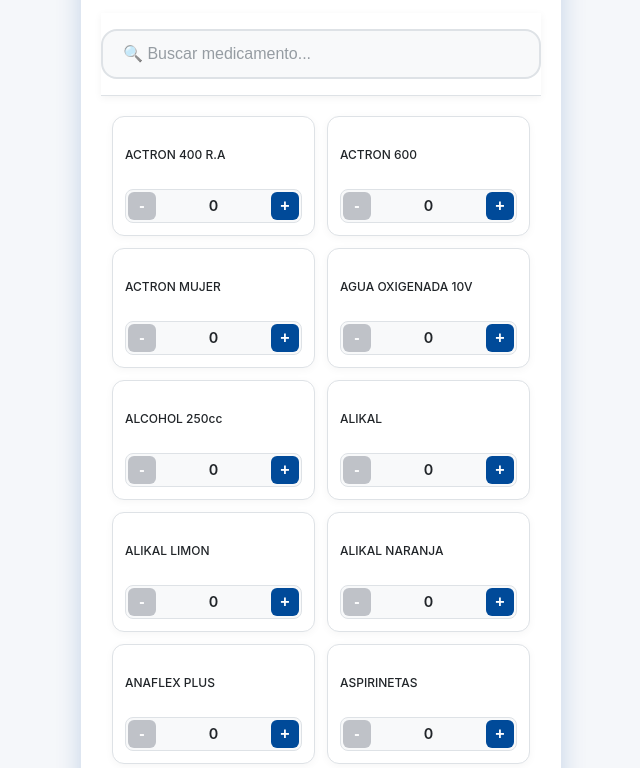
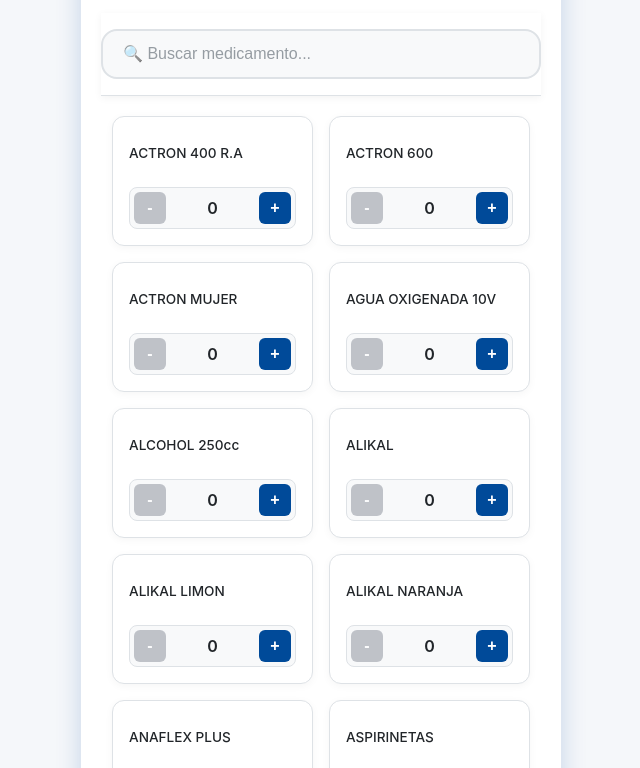
Before and after one commit to marianostiffler-netizen/Formulariomedicamentosjuli, a website: page index.html in a window 1280 px wide. Shown: the part 632-1400 px from the top of the page, without its empty margins (319-959 px from the left). Drawn offline with Linux system fonts and the light colour scheme.

Commit message:
Diseño responsivo real: 4-5 columnas escritorio, 2 columnas móvil, centrado perfecto

```diff
--- a/styles.css
+++ b/styles.css
@@ -204,10 +204,10 @@ main {
     background: var(--error-color);
 }
 
-/* Catálogo de Medicamentos - Grilla Fluida y Alineada */
+/* Catálogo de Medicamentos - Grilla Responsiva Real */
 .medications-grid {
     display: grid;
-    grid-template-columns: repeat(auto-fill, minmax(150px, 1fr));
+    grid-template-columns: repeat(auto-fill, minmax(200px, 1fr));
     gap: 12px;
     margin-bottom: 24px;
     width: 95%;
@@ -407,7 +407,7 @@ main {
 }
 
 /* Optimizaciones para móviles - Grilla responsiva */
-@media (max-width: 480px) {
+@media (max-width: 767px) {
     .medications-grid {
         grid-template-columns: repeat(2, 1fr);
         gap: 8px;
@@ -442,25 +442,60 @@ main {
     }
 }
 
-@media (min-width: 481px) and (max-width: 768px) {
+/* Versión Escritorio - 4 o 5 columnas */
+@media (min-width: 768px) {
     .medications-grid {
-        grid-template-columns: repeat(3, 1fr);
-        width: 90%;
+        grid-template-columns: repeat(auto-fill, minmax(200px, 1fr));
+        gap: 16px;
+        width: 95%;
+        max-width: 1200px;
+        margin-left: auto;
+        margin-right: auto;
+    }
+
+    .medication-card {
+        padding: 16px;
+        min-height: 140px;
+        transition: var(--transition);
+    }
+
+    .medication-card:hover {
+        transform: translateY(-4px);
+        box-shadow: 0 8px 24px rgba(0, 74, 153, 0.15);
+    }
+
+    .medication-name {
+        font-size: 0.85rem;
+        line-height: 1.2;
+        margin-bottom: 12px;
+    }
+
+    .quantity-btn {
+        width: 32px;
+        height: 32px;
+        font-size: 1rem;
+    }
+
+    .quantity-display {
+        font-size: 1rem;
+        min-width: 28px;
+    }
+
+    .quantity-selector {
+        padding: 4px;
+        gap: 6px;
     }
 }
 
-@media (min-width: 769px) and (max-width: 1024px) {
+/* Escritorio Grande - Más columnas */
+@media (min-width: 1200px) {
     .medications-grid {
-        grid-template-columns: repeat(4, 1fr);
-        width: 90%;
+        grid-template-columns: repeat(auto-fill, minmax(180px, 1fr));
+        gap: 16px;
     }
-}
 
-@media (min-width: 1025px) {
-    .medications-grid {
-        grid-template-columns: repeat(auto-fill, minmax(150px, 1fr));
-        width: 95%;
-        max-width: 1200px;
+    .medication-card {
+        min-height: 130px;
     }
 }
 
```
